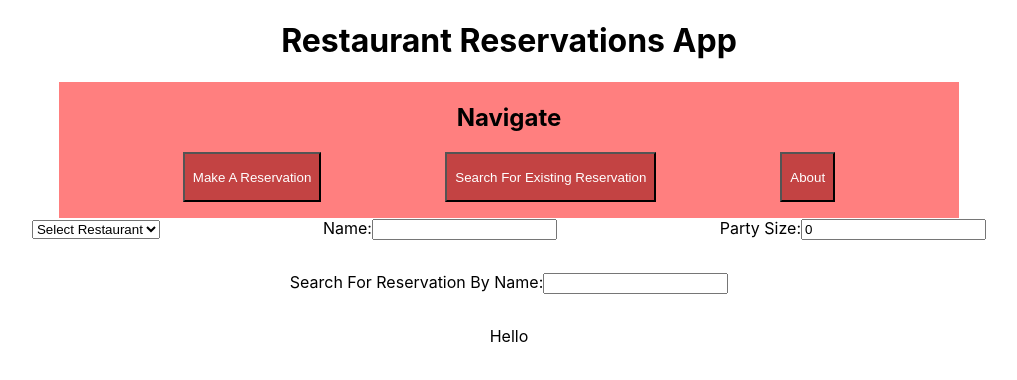
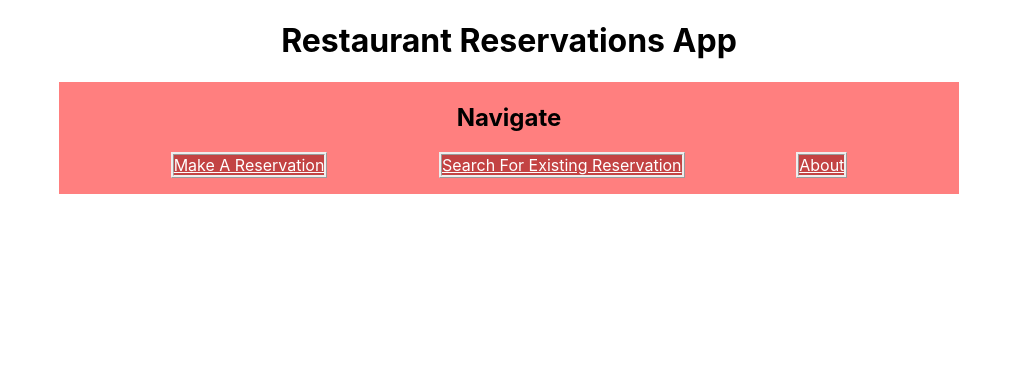
Before and after one commit to m-delc/Reso, a React (Create React App) app: page / in a window 1280 px wide. Shown: the top 380 px of the page, without its empty margins (131-1148 px from the left). Built offline with nearby package versions, Linux system fonts and the light colour scheme; data requests are answered from the project's data file.

Commit message:
6:51AM EST Mahdy - MVP Draft

```diff
--- a/data/db.json
+++ b/data/db.json
@@ -74,11 +74,11 @@
     },
     {
       "id": 10,
-      "name": "Tony",
+      "name": "",
       "restaurant": "Stew You",
       "date": "2022/01/27",
       "time": "6:00",
-      "partysize": 2
+      "partysize": 0
     },
     {
       "id": 11,
--- a/src/Components/About.js
+++ b/src/Components/About.js
@@ -1,11 +1,9 @@
 import React from "react";
-import Header from "./Header";
-import NavBar from "./NavBar";
+
 
 function About(){
     return(
-        <p className="about">Hello</p>
-
+        <p className="about">Greetings User! Here at Reso, we strive to provide a quick and seamless reservation experience. < br /> Click on Make A Reservation to get started and select the restaurant you would like to dine at to display available times and dates. <br /> If you would like to look up a current reservation, click on Search For Existing Reservation and search your name to find your reservation details. <br /> Thank you For using Reso! More updates to come! </p>
     )
 }
 
--- a/src/Components/App.js
+++ b/src/Components/App.js
@@ -1,15 +1,11 @@
 import React, { useState, useEffect } from 'react';
-import logo from '../logo.svg';
 import '../App.css';
-import { v4 } from 'uuid'
 import Header from './Header';
 import NavBar from './NavBar';
-import Container from './Container';
-import Form from './Form'
-import { Link } from "react-router-dom";
 import MakeReservation from "./MakeReservation";
 import SearchReservations from "./SearchReservations";
 import About from "./About";
+import {Route, Routes} from 'react-router-dom'
 
 
 function App() {
@@ -28,9 +24,12 @@ function App() {
     <div className="App">
       <Header />
       <NavBar />
-      <MakeReservation reservations={reservations} setReservations={setReservations}/>
-      <SearchReservations reservations={reservations} />
-      <About />
+
+      <Routes>
+        <Route path='/makereservation' element={<MakeReservation reservations={reservations} setReservations={setReservations} />} />
+        <Route path='/searchreservation' element={<SearchReservations reservations={reservations} />} />
+        <Route path='/about' element={ <About />} />
+      </Routes>
     </div>
   );
 }
--- a/src/Components/Form.js
+++ /dev/null
@@ -1,35 +0,0 @@
-import React, { useState } from 'react';
-import ReactDOM from 'react-dom';
-
-function Forms() {
-    // state for guest name
-    const [name, setName] = useState("")
-    // state for guest count
-    const [guestCount, setGuestCount] = useState(0)
-
-    console.log(name);
-    console.log(guestCount);
-
-    return(
-        <form>
-            <p>
-                <label>Enter your name:</label>
-                    <input
-                        type="text"
-                        value={name}
-                        onChange={(e) => setName(e.target.value)}
-                    />
-            </p>
-            <p>
-                <label>Number of Guests:</label>
-                    <input
-                        type="number"
-                        value={guestCount}
-                        onChange={(e) => setGuestCount(e.target.value)}
-                    />
-            </p>
-        </form>
-    )
-}
-
-export default Forms
--- a/src/Components/NavBar.js
+++ b/src/Components/NavBar.js
@@ -7,11 +7,20 @@ function NavBar() {
     return(
       <div className = "nav-bar">
           <h2>Navigate</h2>
-          <div id="navigation">
-          <button>Make A Reservation</button>
-          <button>Search For Existing Reservation</button>
-          <button>About</button>
-          </div>
+          <nav id="navigation">
+
+          <a href="/makereservation">
+          Make A Reservation
+          </a>
+
+          <a href="/searchreservation">
+          Search For Existing Reservation
+          </a>
+
+          <a href="/about">
+          About
+          </a>
+          </nav>
       </div>
     )
 
--- a/src/index.css
+++ b/src/index.css
@@ -20,12 +20,19 @@ code {
   width: 900px;
 }
 
-.nav-bar div#navigation {
+.nav-bar nav#navigation {
   display: flex;
   justify-content: space-evenly;
 }
 
-.nav-bar div#navigation button {
+.nav-bar nav#navigation a {
+  background-color: rgba(136, 8, 8, 0.5);
+  color: white;
+  text-align: center;
+  border-style: ridge;
+}
+
+.nav-bar nav#navigation button {
   padding: 0.5rem 0.5rem;
   background-color: rgba(136, 8, 8, 0.5);
   color: white;
--- a/src/index.js
+++ b/src/index.js
@@ -1,32 +1,25 @@
 import React from 'react';
+import { render } from "react-dom";
 import ReactDOM from 'react-dom';
 import './index.css';
 import App from './Components/App';
+import MakeReservation from './Components/MakeReservation';
+import SearchReservations from './Components/SearchReservations';
+import About from './Components/About';
 import reportWebVitals from './reportWebVitals';
-import MakeReservation from './Components/MakeReservation';
-import About from './Components/About';
-import { render } from "react-dom"
-import { BrowserRouter,
+import {
+  BrowserRouter,
   Routes,
   Route
 } from "react-router-dom";
 
 
-// ReactDOM.render(
-//   <React.StrictMode>
-//     <App />
-//   </React.StrictMode>,
-//   document.getElementById('root')
-// );
 
 const rootElement = document.getElementById("root");
 render(
   <BrowserRouter>
     <Routes>
-      <Route path="/" element={<App />} />
-      <Route path="MakeReservation" element={<MakeReservation />}/>
-      <Route path="About" element={<About />}/>
-
+      <Route path="*" element={<App />} />
     </Routes>
   </BrowserRouter>,
   rootElement
```
Also changed, not shown: src/Components/ConfirmReservation.js (deleted, +0 -11 lines).
